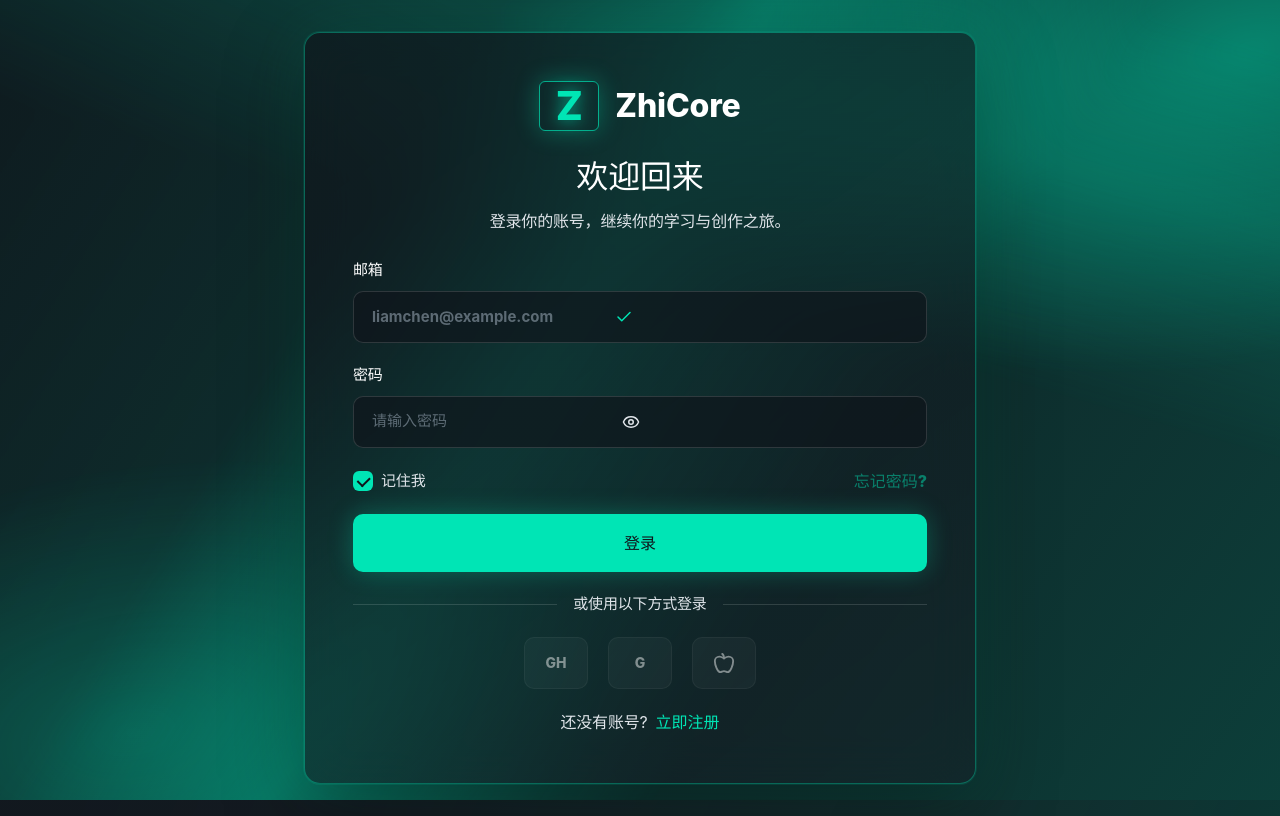
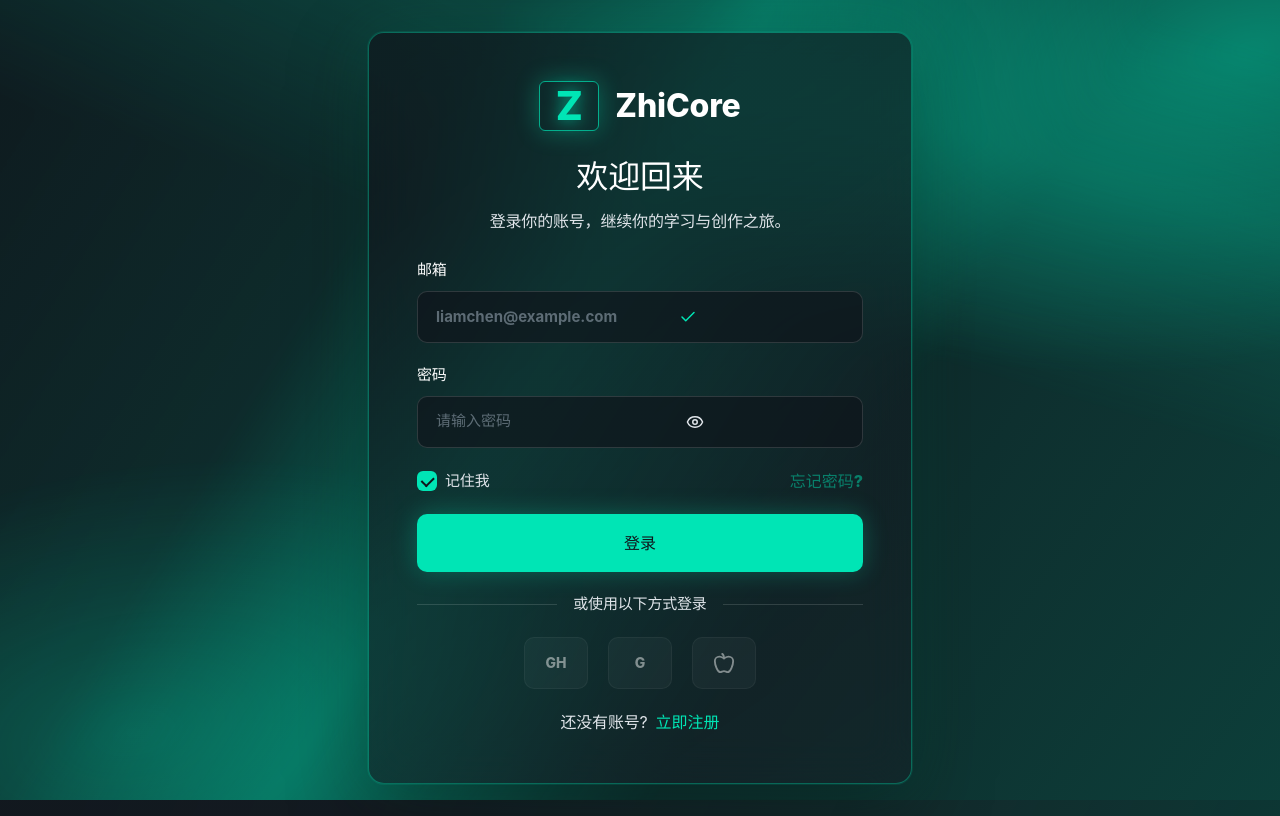
Before and after one commit to architectcgz/zhicore-frontend-vue, a Vue app: page /auth/login in a window 1280 px wide. Built offline with nearby package versions, Linux system fonts and the light colour scheme.

Commit message:
fix(auth): 收窄登录表单宽度

```diff
--- a/src/features/auth/ui/AuthRouteWorkspace.vue
+++ b/src/features/auth/ui/AuthRouteWorkspace.vue
@@ -451,7 +451,7 @@ watch(registerSuccessMessage, (message) => {
 }
 
 .auth-card {
-  width: min(42rem, 100%);
+  width: min(34rem, 100%);
   padding: var(--space-12);
   border: 1px solid color-mix(in srgb, var(--color-primary) 36%, transparent);
   border-radius: var(--radius-lg);
```
